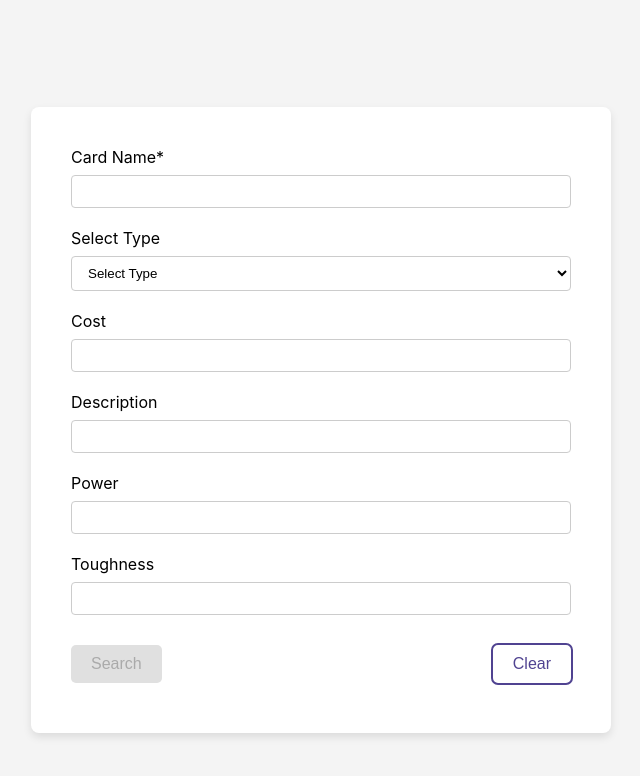
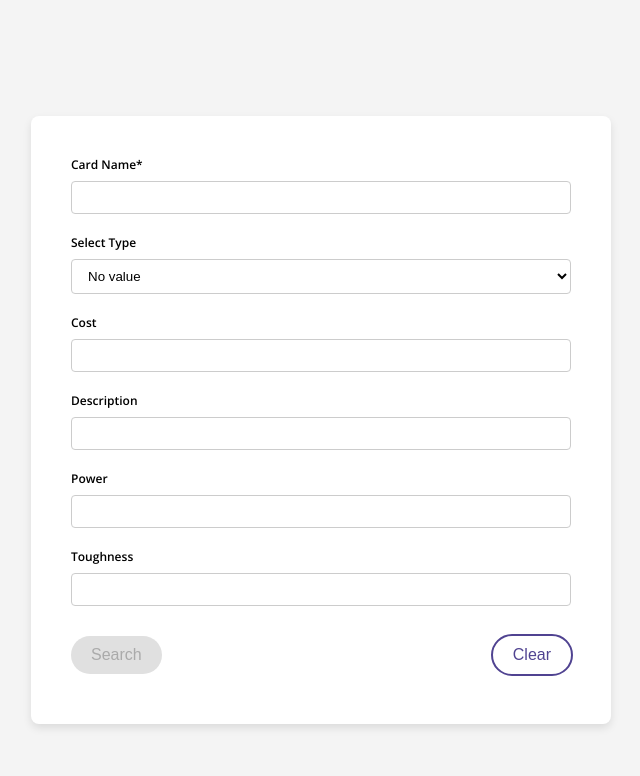
Before and after one commit to Samanmov/mtg-card-search, a React (Create React App) app: page / in a window 1280 px wide. Shown: the top 776 px of the page, without its empty margins (319-959 px from the left). Built offline with nearby package versions, Linux system fonts and the light colour scheme; no server answers.

Commit message:
feat: create typography and adding font family

```diff
--- a/public/index.html
+++ b/public/index.html
@@ -25,6 +25,9 @@
       Learn how to configure a non-root public URL by running `npm run build`.
     -->
     <title>React App</title>
+    <style>
+      @import url('https://fonts.googleapis.com/css2?family=Inter:wght@100..900&family=Open+Sans:ital,wght@0,300..800;1,300..800&display=swap');
+    </style>
   </head>
   <body>
     <noscript>You need to enable JavaScript to run this app.</noscript>
--- a/src/common/ui/component/Button.tsx
+++ b/src/common/ui/component/Button.tsx
@@ -1,15 +1,17 @@
 import styled, { css } from "styled-components";
 import { palette } from "../../model/palette";
 
+type Variant = "primary" | "secondary";
+
 type ButtonProps = {
-  variant?: "primary" | "secondary";
+  variant?: Variant;
   disabled?: boolean;
 };
 
 export const Button = styled.button<ButtonProps>`
   padding: 10px 20px;
-  font-size: 16px;
-  border-radius: 5px;
+  font-size: 1rem;
+  border-radius: 20px;
   cursor: pointer;
   border: none;
   transition:
--- a/src/common/ui/component/CardContent.tsx
+++ b/src/common/ui/component/CardContent.tsx
@@ -2,6 +2,7 @@ import React, { FC, ReactNode } from "react";
 import styled from "styled-components";
 import { ImageWithLoading } from "../container/ImageWithPlaceholder";
 import { palette } from "../../model/palette";
+import { Body2, H3, H4 } from "./Typography";
 
 type CardContentProps = {
   title: string;
@@ -34,9 +35,9 @@ export const CardContent: FC<CardContentProps> = ({
 }) => {
   return (
     <CardStyle>
-      <h2>{title}</h2>
-      <h3>{name}</h3>
-      <p>{type}</p>
+      <H3>{title}</H3>
+      <H4>{name}</H4>
+      <Body2>{type}</Body2>
       <ImageWithLoading
         src={src}
         alt={`Image of ${name}`}
--- a/src/common/ui/component/ColorPercentageCircle.tsx
+++ b/src/common/ui/component/ColorPercentageCircle.tsx
@@ -1,4 +1,4 @@
-import React from "react";
+import React, { FC } from "react";
 import styled, { css } from "styled-components";
 import { palette } from "../../../common/model/palette";
 import { Colors } from "../../../features/cardSearch/model/Colors";
@@ -31,7 +31,7 @@ interface ColorPercentageCircleProps {
   percentage: number;
 }
 
-export const ColorPercentageCircle: React.FC<ColorPercentageCircleProps> = ({
+export const ColorPercentageCircle: FC<ColorPercentageCircleProps> = ({
   color,
   percentage,
 }) => {
--- a/src/common/ui/component/Input.tsx
+++ b/src/common/ui/component/Input.tsx
@@ -14,10 +14,16 @@ export const InputContainer = styled.div`
   margin-bottom: 20px;
 `;
 
-export const Label = styled.label`
+export const Label = styled.label<{ error?: string }>`
   margin-bottom: 8px;
-  font-size: 16px;
+  font-size: 0.75rem;
+  font-weight: 600;
   color: ${palette.black.dark};
+  ${({ error }) =>
+    error &&
+    css`
+      color: ${palette.error.main};
+    `}
 `;
 
 export const StyledInput = styled.input<InputProps>`
@@ -27,7 +33,8 @@ export const StyledInput = styled.input<InputProps>`
   transition: border-color 0.3s;
 
   &:focus {
-    border-color: ${palette.primary.main}; // Focus state border color
+    border-color: ${palette.primary.main};
+    outline: none;
   }
 
   ${({ error }) =>
@@ -50,7 +57,11 @@ export const Input = ({
   ...props
 }: InputProps & InputHTMLAttributes<HTMLInputElement>) => (
   <InputContainer>
-    {label && <Label htmlFor={id}>{label}</Label>}
+    {label && (
+      <Label error={error} htmlFor={id}>
+        {label}
+      </Label>
+    )}
     <StyledInput id={id} error={error} {...props} />
     {error && <ErrorText>{error}</ErrorText>}
   </InputContainer>
--- /dev/null
+++ b/src/common/ui/component/Typography.tsx
@@ -0,0 +1,40 @@
+import styled from "styled-components";
+import { palette } from "../../model/palette";
+
+export const H2 = styled.h2`
+  font-size: 1.5rem;
+  margin: 5px 0;
+  font-optical-sizing: auto;
+  font-style: normal;
+`;
+
+export const H3 = styled.h3`
+  font-size: 1.25rem;
+  margin: 5px 0;
+  font-optical-sizing: auto;
+  font-style: normal;
+`;
+
+export const H4 = styled.h4`
+  font-size: 1rem;
+  margin: 5px 0;
+  font-optical-sizing: auto;
+  font-style: normal;
+  color: ${palette.gray.dark};
+`;
+
+export const Body1 = styled.p`
+  font-size: 1rem;
+  margin: 10px 0;
+  font-optical-sizing: auto;
+  font-style: normal;
+  color: ${palette.gray.dark};
+`;
+
+export const Body2 = styled.p`
+  font-size: 0.75rem;
+  margin: 10px 0;
+  font-optical-sizing: auto;
+  font-style: normal;
+  color: ${palette.gray.dark};
+`;
--- a/src/common/ui/container/ImageWithPlaceholder.tsx
+++ b/src/common/ui/container/ImageWithPlaceholder.tsx
@@ -3,6 +3,7 @@ import Skeleton, { SkeletonTheme } from "react-loading-skeleton";
 import styled from "styled-components";
 import "react-loading-skeleton/dist/skeleton.css";
 import { palette } from "../../model/palette";
+import { Body1, Body2 } from "../component/Typography";
 
 interface ImageWithLoadingProps {
   src: string | null;
@@ -61,7 +62,7 @@ export const ImageWithLoading: React.FC<ImageWithLoadingProps> = ({
         <Skeleton width="100%" height="100%" />
       ) : error || !src ? (
         <Placeholder aria-label={alt || "Placeholder image"}>
-          No image found
+          <Body1>No image found</Body1>
         </Placeholder>
       ) : (
         <StyledImage src={src} alt={alt || "Loaded image"} />
--- a/src/features/cardSearch/container/CardSearchFormContainer.tsx
+++ b/src/features/cardSearch/container/CardSearchFormContainer.tsx
@@ -70,9 +70,7 @@ export const CardSearchFormContainer: React.FC = () => {
             value={formik.values.cardType}
             defaultValue=""
           >
-            <option disabled value="">
-              Select Type
-            </option>
+            <option value="">No value</option>
             <option value="creature">Creature</option>
             <option value="enchantment">Enchantment</option>
             <option value="instant">Instant</option>
--- a/src/features/searchResults/container/NotFoundContainer.tsx
+++ b/src/features/searchResults/container/NotFoundContainer.tsx
@@ -2,6 +2,7 @@ import { FC } from "react";
 import { Button } from "../../../common/ui/component/Button";
 import { CardContainer } from "../../../common/ui/container/CardContainer";
 import { MainContainer } from "../../../common/ui/container/MainContainer";
+import { H2 } from "../../../common/ui/component/Typography";
 
 type Props = {
   onEditSearch: () => void;
@@ -11,7 +12,7 @@ export const NotFoundContainer: FC<Props> = ({ onEditSearch }) => {
   return (
     <MainContainer>
       <CardContainer centerAlign>
-        <h2>No Cards Found!</h2>
+        <H2>No Cards Found!</H2>
         <Button variant="primary" onClick={onEditSearch}>
           Edit Search
         </Button>
--- a/src/index.css
+++ b/src/index.css
@@ -1,13 +1,9 @@
 body {
   margin: 0;
-  font-family: -apple-system, BlinkMacSystemFont, 'Segoe UI', 'Roboto', 'Oxygen',
-    'Ubuntu', 'Cantarell', 'Fira Sans', 'Droid Sans', 'Helvetica Neue',
-    sans-serif;
-  -webkit-font-smoothing: antialiased;
-  -moz-osx-font-smoothing: grayscale;
+  font-family: "Open Sans", sans-serif;
 }
 
-code {
-  font-family: source-code-pro, Menlo, Monaco, Consolas, 'Courier New',
-    monospace;
+#root h2, #root h3, #root h4, #root h5, #root h6 {
+  font-family: "Open Sans", sans-serif;
+  font-weight: 600;
 }
```
Also changed, not shown: src/App.css (deleted, +0 -38 lines).
